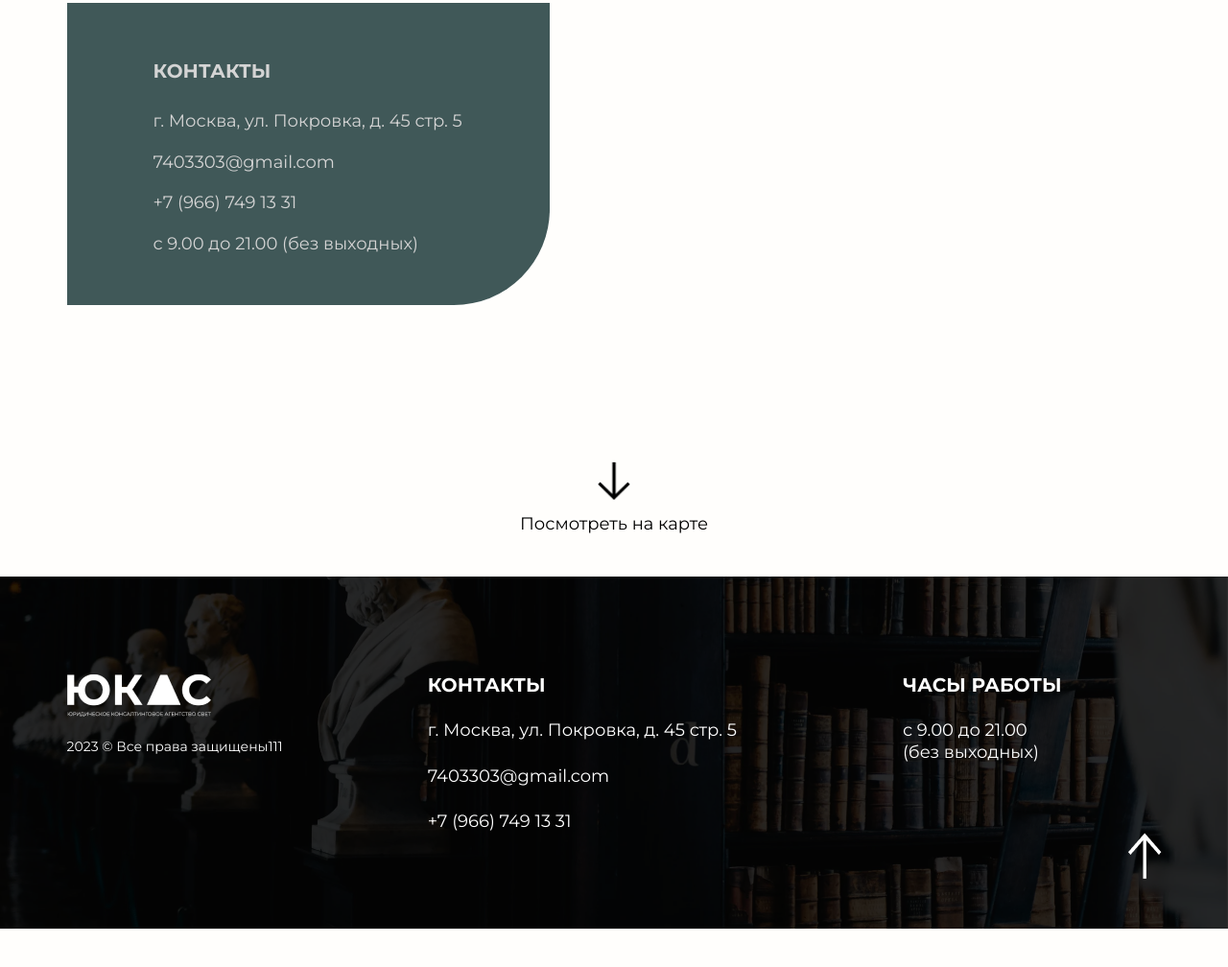
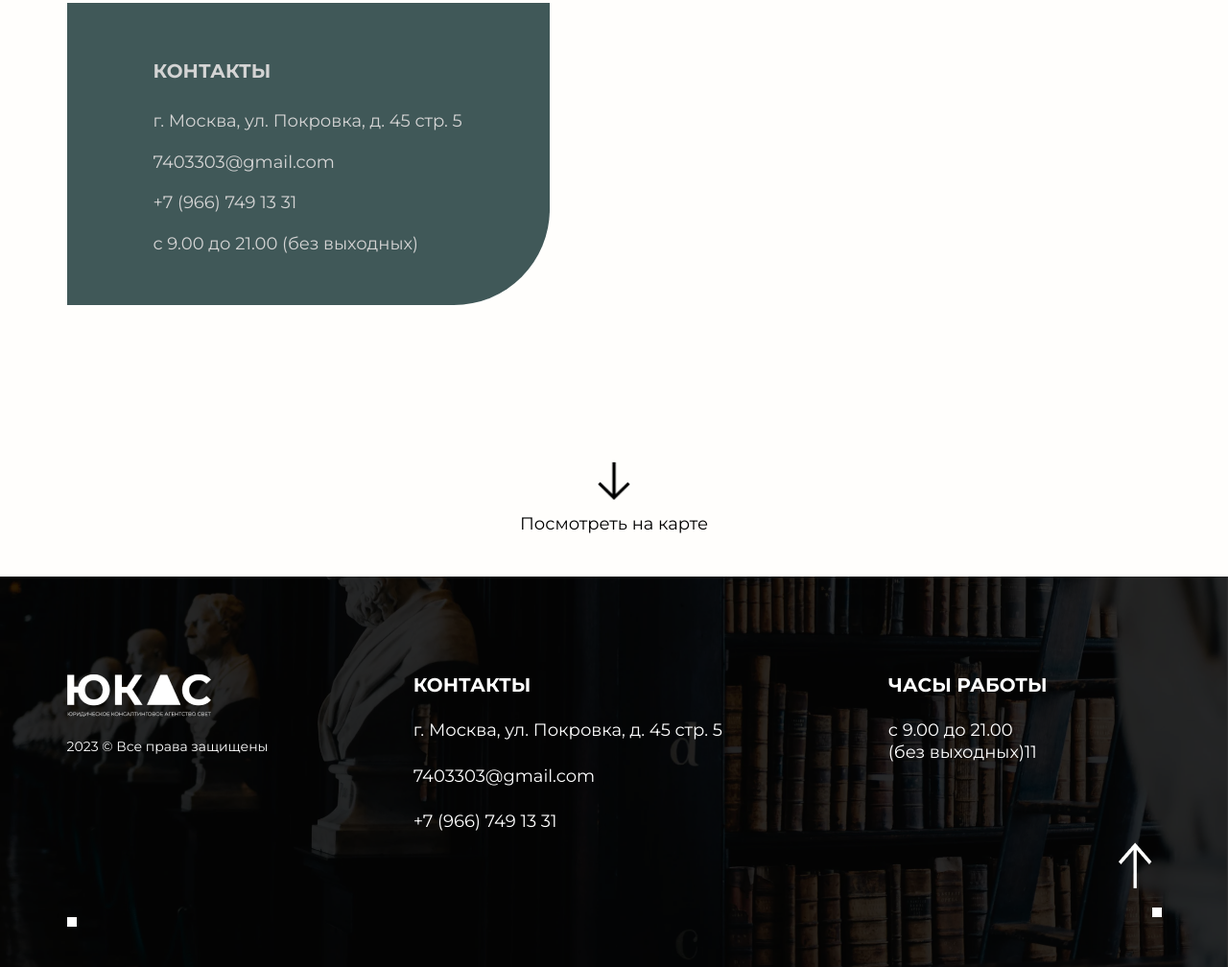
Before and after one commit to RudolphIgor/UkasDev1, a plain HTML site: page index.html in a window 1280 px wide. Shown: the part 4097-5105 px from the top of the page at 96% size. Before the commit the page ends 5065 px from the top, so only its background shows below. Drawn offline with Linux system fonts and the light colour scheme.

Commit message:
Add files via upload

```diff
--- a/css/style.css
+++ b/css/style.css
@@ -1555,6 +1555,10 @@ input:focus {
   height: 41px;
   margin: 0px 0px 13px 0px;
 }
+.show-contacts {
+  display: none;
+}
+
 .footer {
   padding: 102px 0px 42px 0px;
   position: relative;
@@ -1717,4 +1721,20 @@ input:focus {
       -ms-flex-pack: right;
           justify-content: right;
   margin-bottom: 10px;
-}
+  padding: 10px 10px;
+}
+
+.blockend1 {
+  display: block;
+  width: 10px;
+  height: 10px;
+  background: #fff;
+  margin-left: auto;
+}
+
+.blockend2 {
+  display: block;
+  width: 10px;
+  height: 10px;
+  background: #fff;
+}
--- a/index.html
+++ b/index.html
@@ -318,7 +318,10 @@
 	</div>
 	<div class="arrow-contacts">
 		<img src="img/arrow_down.png" srcset="img/arrow_down@2x.png 2x" alt="Вверх">
-		<span>
+		<span class="show-kard">
+			Посмотреть на карте
+		</span>
+		<span class="show-contacts">
 			Посмотреть на карте
 		</span>
 	</div>
@@ -334,7 +337,7 @@
 					<img src="img/logo.png" srcset="img/logo@2x.png 2x" alt="Юкас" >
 				</a>
 				<span>
-					2023 © Все права защищены111
+					2023 © Все права защищены
 				</span>
 			</div>
 			<div class="block-footer">
@@ -358,7 +361,7 @@
 					</h3>
 					<span>
 						с 9.00 до 21.00 <br>
-						(без выходных)
+						(без выходных)11
 					</span>
 				</div>
 			</div>
@@ -369,9 +372,14 @@
 				<img src="img/arrow_footer.png" srcset="img/arrow_footer@2x.png 2x" alt="Вверх">
 			</a>
 		</div>
-		<div class="end">
+
+		<div class="blockend1">
 
 		</div>
+		<div class="blockend2">
+
+		</div>
+
 </footer>
 	</div>
 	<!--* Пдключение скриптов -->
```
Also changed, not shown: css/style.min.css.
